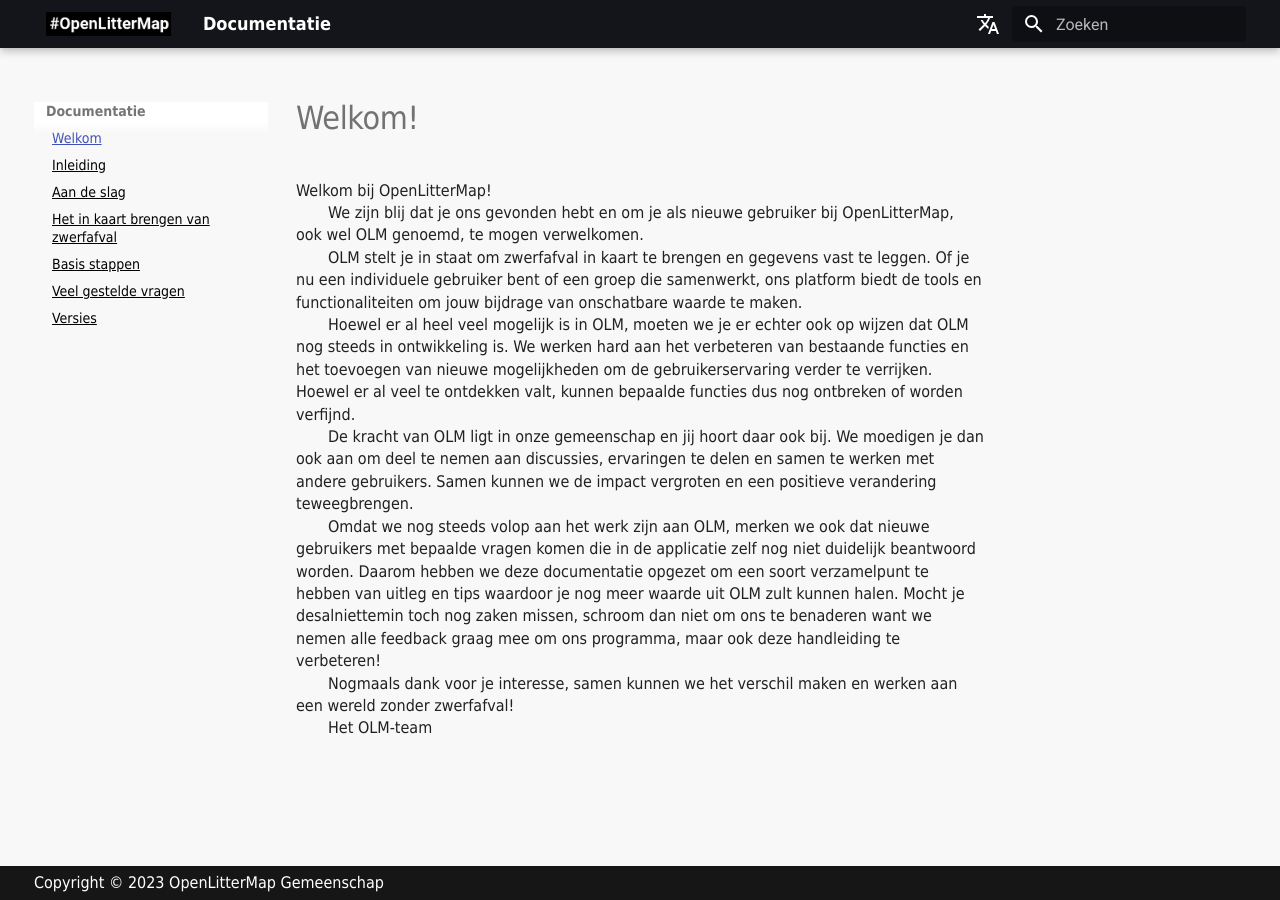
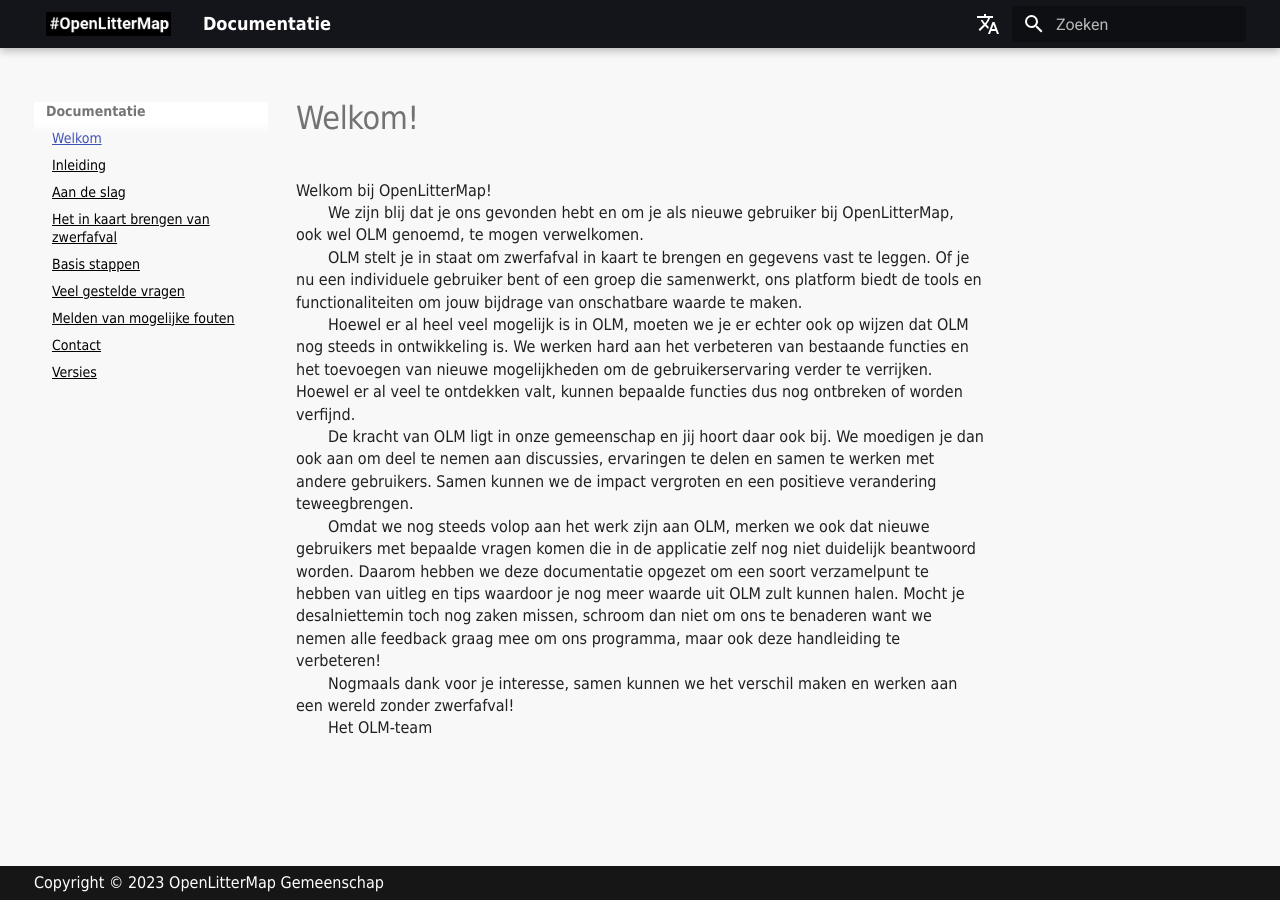
Before and after one commit to phummelen/olm-documentation, an MkDocs documentation site: the page built from documentation/docs/nl/index.md, in a window 1280 px wide. Built offline with MkDocs 1.6.1 and Material for MkDocs 9.7.7, drawn with Linux system fonts in a browser that asks for light colours; comment, search, counter and statistics services are not loaded.

Commit message:
Update mkdocs.yml

```diff
--- a/documentation/config/nl/mkdocs.yml
+++ b/documentation/config/nl/mkdocs.yml
@@ -53,4 +53,6 @@
 - Het in kaart brengen van zwerfafval: put-it-on-the-map.md
 - Basis stappen: main-steps.md
 - Veel gestelde vragen: faq.md
+- Melden van mogelijke fouten: issues.md
+- Contact: contact.md
 - Versies: releases.md
```
